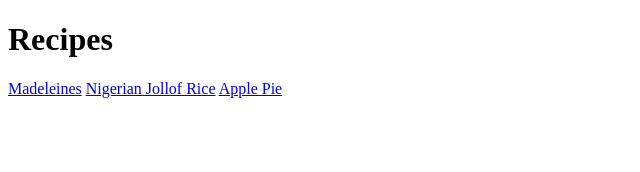
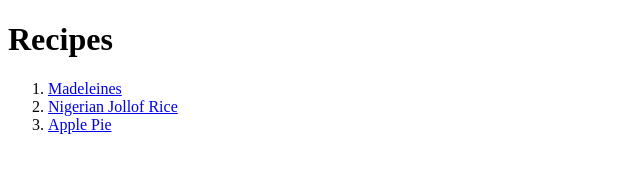
Before and after one commit to deltaground0/odin-recipes, a plain HTML site: page index.html in a window 1280 px wide. Shown: the whole page, without its empty margins (0-640 px from the left). Drawn offline with Linux system fonts and the light colour scheme.

Commit message:
List hyperlinks in index.html
This is a suggestion I was given by the Odin Project. Doing this will
list out the links and prevent them from all being on one line. Now that
I think about it, it makes total sense.

```diff
--- a/index.html
+++ b/index.html
@@ -6,8 +6,10 @@
     </head>
     <body>
         <h1>Recipes</h1>
-        <a href="recipes/madeleines.html">Madeleines</a>
-        <a href="recipes/jollof-rice.html">Nigerian Jollof Rice</a>
-        <a href="recipes/apple-pie.html">Apple Pie</a>
+        <ol>
+            <li><a href="recipes/madeleines.html">Madeleines</a></li>
+            <li><a href="recipes/jollof-rice.html">Nigerian Jollof Rice</a></li>
+            <li><a href="recipes/apple-pie.html">Apple Pie</a></li>
+        </ol>
     </body>
 </html>
```
